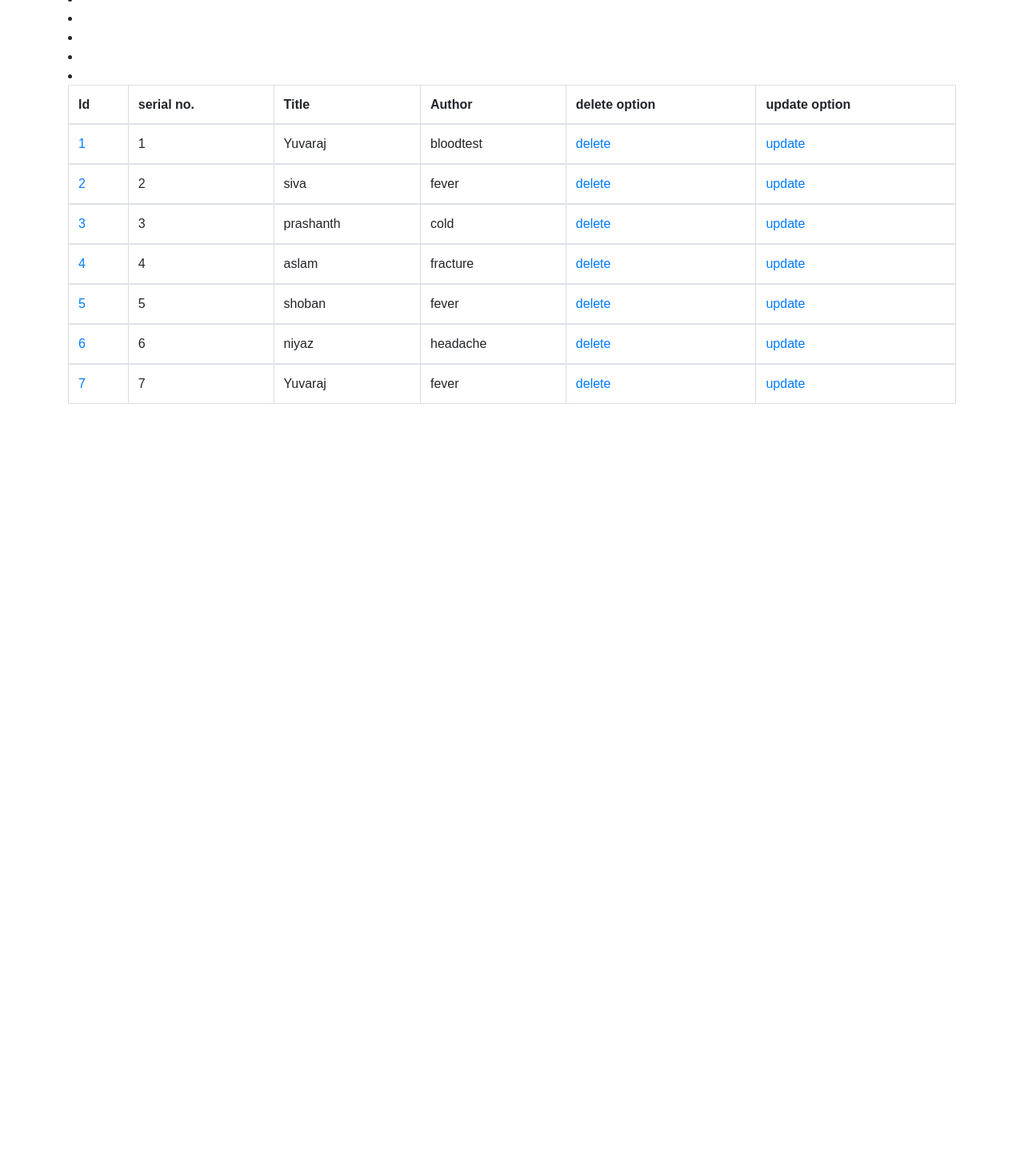
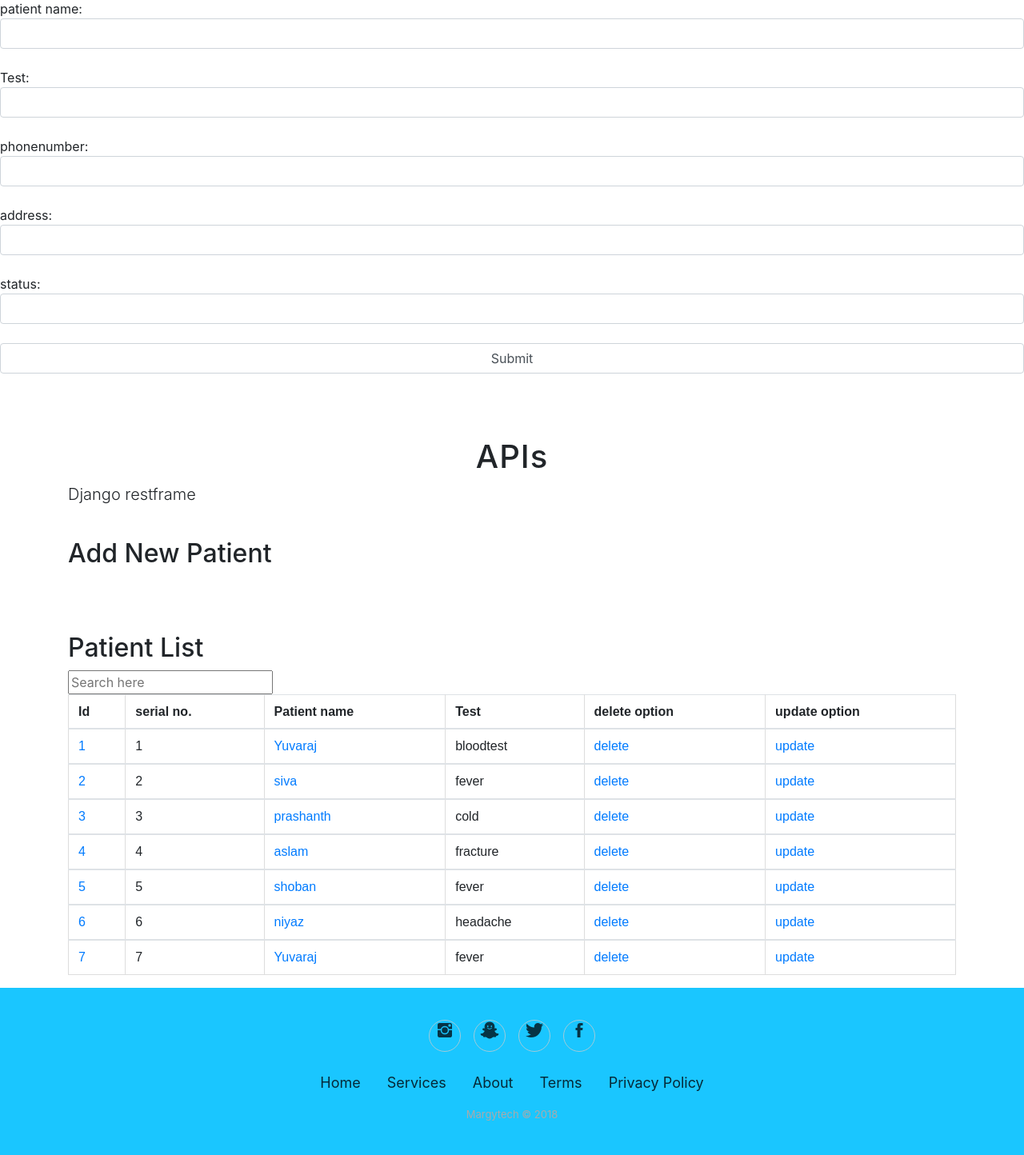
Before and after one commit to yuvaraj2708/djangorestframe, a Django app: page / in a window 1280 px wide. Shown: the part 501-1945 px from the top of the page at 80% size. Before the commit the page ends 1006 px from the top, so only its background shows below. Run offline with Django 4.2, Linux system fonts and the light colour scheme; data comes from the database, SQL or seed files in the repository; both versions use the stored data as it was after the commit; some libraries are stand-ins or nearby versions.

Commit message:
Created CRUD operations

```diff
--- a/myproject/api/models.py
+++ b/myproject/api/models.py
@@ -5,3 +5,6 @@ class Profiles(models.Model):
     id=models.IntegerField(primary_key=True)
     title=models.CharField(max_length=200)
     author=models.CharField(max_length=200)
+    phonenumber=models.CharField(max_length=200,null=True)
+    address=models.CharField(max_length=200,null=True)
+    status=models.CharField(max_length=200,null=True)
--- /dev/null
+++ b/myproject/api/templates/base.html
@@ -0,0 +1,239 @@
+<html>
+    <style>
+body {
+  margin: 0;
+  padding: 0;
+  background: black;
+  color: white;
+
+}
+
+nav {
+  position: fixed;
+  z-index: 9999;
+  top: 0;
+  left: 0;
+  width: 100%;
+  height: 35px;
+}
+
+nav ul {
+  list-style: none;
+  margin: 0;
+  padding: .2em 2em;
+  float: right;
+}
+
+nav ul li {
+  display: inline-block;
+  margin: 0;
+  padding: .2em .7em;
+}
+
+nav a {
+  width: 100%;
+  height: 100%;
+  color: white;
+  text-decoration: none;
+  font-family: Ubuntu;
+  font-size: 1.15em;
+  font-weight: lighter;
+  letter-spacing: 1px;
+  transition: .25s ease-in-out;
+}
+
+nav a:hover {
+  color: rgb(220, 120, 0);
+}
+
+.nav-bg {
+  content: '';
+  position: absolute;
+  display: block;
+  top: -100%;
+  width: 100%;
+  height: 100%;
+  z-index: -1;
+  background: rgb(50, 50, 50);
+  transition: .45s ease-in-out;
+}
+
+.bg-hidden {
+  top: -100%;
+  opacity: 0;
+}
+
+.bg-visible {
+  top: 0;
+  opacity: 1;
+}
+
+h1 {
+  text-align: center;
+  font-family: Ubuntu;
+  letter-spacing: 1px;
+}
+
+.hero {
+  position: relative;
+  width: 100%;
+  height: 500px;
+  background: rgb(50, 50, 50);
+  background: url(https://res.cloudinary.com/crunchbase-production/image/upload/c_lpad,h_256,w_256,f_auto,q_auto:eco,dpr_1/d11dc9897ab1ed302449) no-repeat 50% 50% fixed;
+  background-size: 30%;
+  overflow: hidden;
+}
+
+.hero h1 {
+  position: absolute;
+  top: 50%;
+  left: 0;
+  width: 100%;
+  padding: .3em;
+  font-size: 3em;
+  font-weight: lighter;
+}
+
+.content-wrapper {
+  width: 80%;
+  height: 3000px;
+  padding: 1em 10%;
+}
+
+.content-wrapper h1 {
+  margin: 0;
+  color: rgb(220, 120, 0);
+}
+
+.content-wrapper p {
+  font-family: "Open Sans";
+  text-indent: 1.5em;
+}
+.footer-basic {
+  padding:40px 0;
+  background-color:#1ac6ff;
+  color:#000307;
+}
+
+.footer-basic ul {
+  padding:0;
+  list-style:none;
+  text-align:center;
+  font-size:18px;
+  line-height:1.6;
+  margin-bottom:0;
+}
+
+.footer-basic li {
+  padding:0 10px;
+}
+
+.footer-basic ul a {
+  color:inherit;
+  text-decoration:none;
+  opacity:0.8;
+}
+
+.footer-basic ul a:hover {
+  opacity:1;
+}
+
+.footer-basic .social {
+  text-align:center;
+  padding-bottom:25px;
+}
+
+.footer-basic .social > a {
+  font-size:24px;
+  width:40px;
+  height:40px;
+  line-height:40px;
+  display:inline-block;
+  text-align:center;
+  border-radius:50%;
+  border:1px solid #ccc;
+  margin:0 8px;
+  color:inherit;
+  opacity:0.75;
+}
+
+.footer-basic .social > a:hover {
+  opacity:0.9;
+}
+
+.footer-basic .copyright {
+  margin-top:15px;
+  text-align:center;
+  font-size:13px;
+  color:#aaa;
+  margin-bottom:0;
+}
+  </style>
+  <script>
+    $(document).ready(function() {
+   $(window).on('scroll', function() {
+    if($(window).scrollTop() < 1000) {
+      $('.hero').css('background-size', 130 + parseInt($(window).scrollTop() / 5) + '%');
+      $('.hero h1').css('top', 50 + ($(window).scrollTop() * .1) + '%');
+      $('.hero h1').css('opacity', 1 - ($(window).scrollTop() * .003));
+    }
+
+     if($(window).scrollTop() >= $('.content-wrapper').offset().top - 300) {
+       $('.nav-bg').removeClass('bg-hidden');
+       $('.nav-bg').addClass('bg-visible');
+     } else {
+       $('.nav-bg').removeClass('bg-visible');
+       $('.nav-bg').addClass('bg-hidden');
+     }
+  });
+});
+  </script>
+  <nav>
+    <div class="nav-bg"></div>
+    <ul>
+      <li><a href="">Link</a></li>
+      <li><a href="">Link</a></li>
+      <li><a href="">Link</a></li>
+      <li><a href="">Link</a></li>
+    </ul>
+  </nav>
+  <div class="hero">
+
+  </div>
+
+  {% block content %}
+
+  {% endblock %}
+  <!DOCTYPE html>
+<html>
+
+<head>
+    <meta charset="utf-8">
+    <meta name="viewport" content="width=device-width, initial-scale=1.0">
+    <title>Untitled</title>
+    <link rel="stylesheet" href="https://cdnjs.cloudflare.com/ajax/libs/twitter-bootstrap/4.1.3/css/bootstrap.min.css">
+    <link rel="stylesheet" href="https://cdnjs.cloudflare.com/ajax/libs/ionicons/2.0.1/css/ionicons.min.css">
+    <link rel="stylesheet" href="assets/css/style.css">
+</head>
+
+<body>
+    <div class="footer-basic">
+        <footer>
+            <div class="social"><a href="#"><i class="icon ion-social-instagram"></i></a><a href="#"><i class="icon ion-social-snapchat"></i></a><a href="#"><i class="icon ion-social-twitter"></i></a><a href="#"><i class="icon ion-social-facebook"></i></a></div>
+            <ul class="list-inline">
+                <li class="list-inline-item"><a href="#">Home</a></li>
+                <li class="list-inline-item"><a href="#">Services</a></li>
+                <li class="list-inline-item"><a href="#">About</a></li>
+                <li class="list-inline-item"><a href="#">Terms</a></li>
+                <li class="list-inline-item"><a href="#">Privacy Policy</a></li>
+            </ul>
+            <p class="copyright">Margytech © 2018</p>
+        </footer>
+    </div>
+    <script src="https://cdnjs.cloudflare.com/ajax/libs/jquery/3.2.1/jquery.min.js"></script>
+    <script src="https://cdnjs.cloudflare.com/ajax/libs/twitter-bootstrap/4.1.3/js/bootstrap.bundle.min.js"></script>
+</body>
+
+</html>
+</body>
+  </html>
--- a/myproject/api/templates/home.html
+++ b/myproject/api/templates/home.html
@@ -1,5 +1,9 @@
+{% extends "base.html" %}
 {% load static %}
 {% load rest_framework %}
+
+
+{% block content %}
 <!DOCTYPE html>
 
 <html lang="en">
@@ -7,7 +11,7 @@
 <head>
     <meta charset="utf-8">
     <meta name="viewport" content="width=device-width, initial-scale=1, shrink-to-fit=no">
-    <title>API Calls Demo</title>
+    <title>Margy</title>
     <script src="https://ajax.googleapis.com/ajax/libs/jquery/3.5.1/jquery.min.js"></script>
     <!-- Bootstrap core CSS -->
     <link href="static/CSS/bootstrap.css" rel="stylesheet" />
@@ -54,6 +58,11 @@
   padding: 8px 16px;
   text-decoration: none;
 }
+.page-links {
+            text-align: center;
+            margin: auto;
+            width: 50%
+        }
 
     </style>
     <script src=
@@ -64,10 +73,28 @@
 
 <body data-gr-c-s-loaded="true">
 
-    <form action ="GET" >
+    <form action="addrecord/" method="post">
         {% csrf_token %}
+       <div class="form-group">
+         patient name:
+        <input class="form-control" name="title">
+        <br>
+        Test:
+        <input class="form-control" name="author">
+        <br>
+        phonenumber:
+        <input class="form-control" name="phonenumber">
+        <br>
+        address:
+        <input class="form-control" name="address">
+        <br>
+        status:
+        <input class="form-control" name="status">
+        <br>
+        <input type="submit" class="form-control" value="Submit">
 
 
+        </div>
 
 
 
@@ -90,27 +117,17 @@
             <h1>APIs</h1>
             <p class="lead">Django restframe</p>
             <br>
-            <h2>Add New Student</h2><br>
+            <h2>Add New Patient</h2>
+
             <div>
 
-            <div class="row">
+             <div class="row">
                 <div class="form-inline">
-                    <form action="addrecord/" method="post">
 
-                    <div class="form-group" style="margin-right: 20px;">
-                        <label for="txtId">&nbsp;&nbsp;&nbsp;&nbsp;&nbsp;Id: &nbsp;</label>
-                    </div>
-                    <div class="form-group" style="margin-right: 20px;">
-                        <label for="txtFirstName">title: &nbsp;</label>
-                        <input  class="form-control" name="title" >
-                    </div>
-                    <div class="form-group" style="margin-right: 20px;">
-                        <label for="txtLastName">author: &nbsp;</label>
-                        <input  class="form-control"name="author" >
-                    </div>
+
                         <td>
                     <br>
-                    <button><a href="add/">add</a></button>
+
                     </form>
                 </div>
             </div>
@@ -118,41 +135,51 @@
             </div>
             <br><br>
 
-            <h2>Student List</h2>
+            <h2>Patient List</h2>
             <input id="gfg" type="text"  placeholder="Search here">
             <table class="table table-hover">
                 <tr>
                     <th>Id</th>
                     <th>serial no.</th>
-                    <th>Title</th>
-                    <th>Author</th>
+                    <th>Patient name</th>
+                    <th>Test</th>
                     <th>delete option</th>
                     <th>update option</th>
 
                      </tr>
                 {% for profiles in profile %}
-                <tr><li>
+                <tr>
 
                     <tbody id="geeks">
                     <td><a href="update/{{ profiles.id }}">{{ profiles.id }}</a></td>
                     <td>{{profiles.id}}</td>
-                    <td>{{profiles.title}}</td>
+                    <td><a href="details/{{ profiles.id }}">{{profiles.title}}</a></td>
                     <td>{{profiles.author}}</td>
+
                     <!-- <td><a href="delete/{{ profiles.id }}">delete</a> -->
                     <td><a href="{% url 'delete' profiles.id %}">delete</a>
                     <td><a href="{% url 'update' profiles.id %}">update</a>
 
                 </tr>
             </tbody>
+
                    {% endfor %}
 
+                   <div class="page-links">
+                    {% if page.has_previous %}
+                    <a href="{% url 'profile' %}?page={{ page.previous_page_number }}">Previous Page</a>
+                    {% endif %}
+                    {% if page.has_next %}
+                    <a href="{% url 'profile' %}?page={{ page.next_page_number }}">Next Page</a>
 
+                    {% endif %}
+
+                </div>
 
                 <tbody id="divBody"></tbody>
 
 
             </table>
-
 
 
         </div>
@@ -172,5 +199,5 @@
         });
     </script>
 </body>
-
+{% endblock %}
 </html>
--- a/myproject/api/urls.py
+++ b/myproject/api/urls.py
@@ -1,6 +1,6 @@
 from django.urls import path
 from .views import ProfileApiView,BookApiView
-from .views import update,updaterecord,delete,add,addrecord
+from .views import update,updaterecord,delete,addrecord,details
 
 urlpatterns = [
     path('',ProfileApiView.as_view(), name="profile"),
@@ -8,6 +8,6 @@ urlpatterns = [
     path('update/<int:id>', update, name='update'),
     path('update/updaterecord/<int:id>', updaterecord, name='updaterecord'),
     path('delete/<int:id>', delete, name='delete'),
-    path('add/', add, name='add'),
-    path('add/addrecord/', addrecord, name='addrecord'),
+    path('addrecord/', addrecord, name='addrecord'),
+    path('details/<int:id>',details,name="details")
 ]
--- a/myproject/api/views.py
+++ b/myproject/api/views.py
@@ -8,6 +8,9 @@ from django.shortcuts import get_object_or_404
 from django.http import HttpResponse, HttpResponseRedirect
 from django.template import loader
 from django.urls import reverse
+from django.core.paginator import Paginator, EmptyPage, PageNotAnInteger
+
+
 # Create your views here.
 class ProfileApiView(APIView):
     serializer_class=ProfileSerializer
@@ -21,16 +24,22 @@ class ProfileApiView(APIView):
 def index(request):
   mymembers = Profiles.objects.all().values()
   template = loader.get_template('home.html')
+
+  books = Profiles.objects.all()
+
+  book_paginator = Paginator(books, 2)
+
+  page_num = request.GET.get('page',5)
+
+  page = book_paginator.get_page(page_num)
+
   context = {
     'Profiles': mymembers,
+    'count' : book_paginator.count,
+    'page' : page
   }
+
   return HttpResponse,ProfileApiView.as_view()(template.render(context, request))
-
-
-
-def add(request):
-  template = loader.get_template('add.html')
-  return HttpResponse(template.render({}, request))
 
 
 
@@ -38,7 +47,11 @@ def add(request):
 def addrecord(request):
   title = request.POST['title']
   author = request.POST['author']
-  member = Profiles(title=title, author=author)
+  phonenumber = request.POST['phonenumber']
+  address = request.POST['address']
+  status = request.POST['status']
+
+  member = Profiles(title=title, author=author,phonenumber=phonenumber,address=address,status=status)
   member.save()
   return redirect('profile')
 
@@ -59,18 +72,24 @@ def update(request, id):
 def updaterecord(request, id):
   title = request.POST['title']
   author = request.POST['author']
+  phonenumber = request.POST['phonenumber']
+  address = request.POST['address']
+  status = request.POST['status']
   member = Profiles.objects.get(id=id)
   member.title= title
   member.author= author
+  member.phonenumber=phonenumber
+  member.address=address
+  member.status=status
   member.save()
   return redirect('profile')
 
 
 def details(request, id):
-  mymember = Profiles.objects.get(id=id)
+  profiles = Profiles.objects.get(id=id)
   template = loader.get_template('details.html')
   context = {
-    'mymember': mymember,
+    'profiles': profiles,
   }
   return HttpResponse(template.render(context, request))
 
@@ -90,7 +109,11 @@ class BookApiView(APIView):
 
             Profiles.objects.create(id=serializer_obj.data.get("id"),
                             title=serializer_obj.data.get("title"),
-                            author=serializer_obj.data.get("author")
+                            author=serializer_obj.data.get("author"),
+                            phonenumber=serializer_obj.data.get("phonenumber"),
+                            address=serializer_obj.data.get("address"),
+                            status=serializer_obj.data.get("status")
+
                             )
 
         book=Profiles.objects.all().filter(id=request.data["id"]).values()
```
Also changed, not shown: myproject/api/serializers.py (+5 -2 lines), myproject/api/templates/add.html (+19 -2 lines), myproject/api/templates/details.html (+12 -2 lines), myproject/api/templates/update.html (+14 -0 lines), myproject/api/migrations/0003_auto_20230203_1056.py (added), myproject/db.sqlite3.
